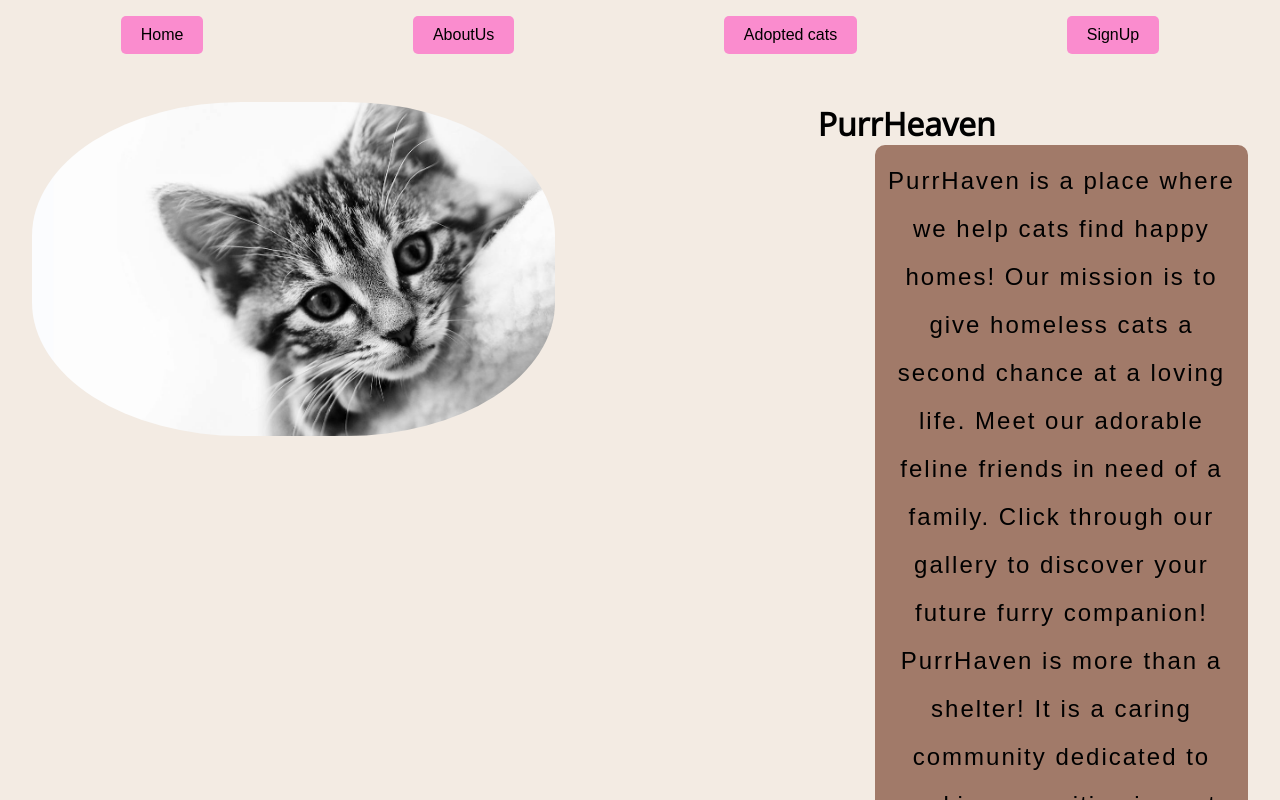
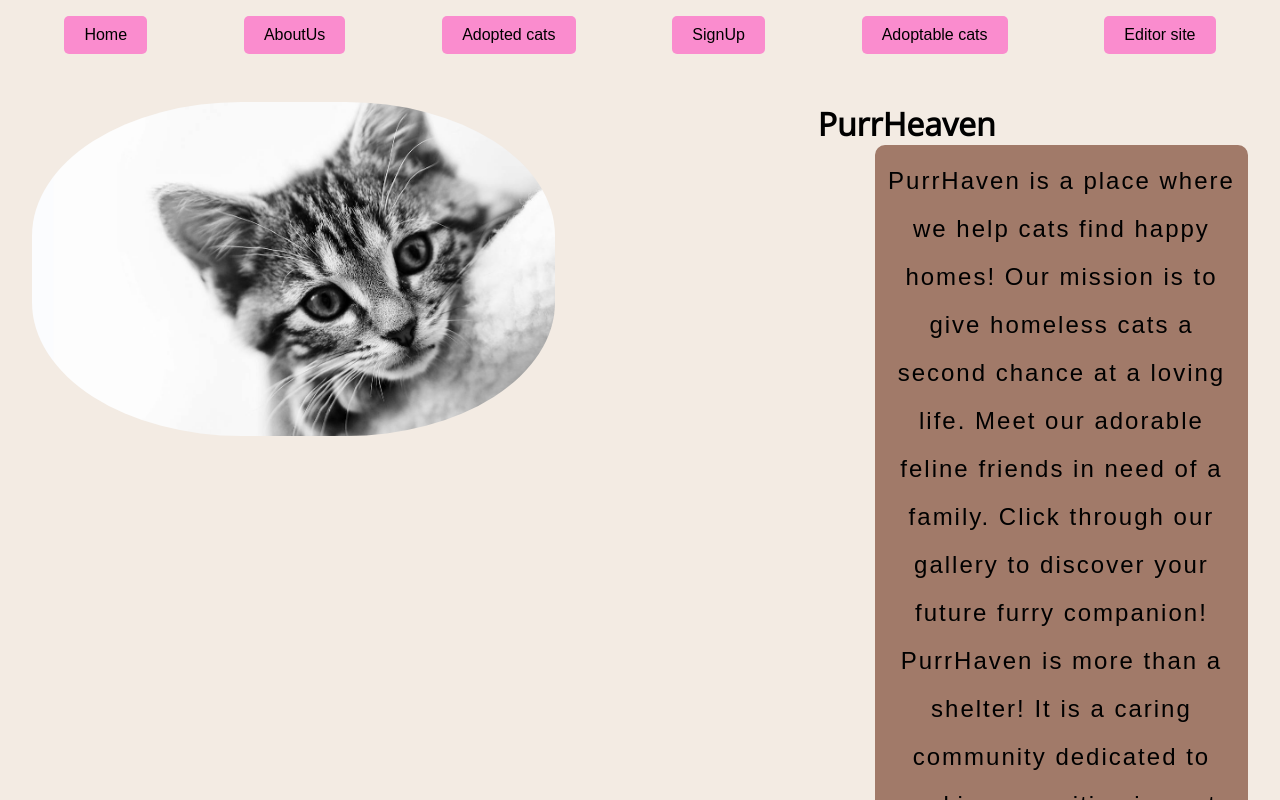
Before and after one commit to CodecoolGlobal/freestyle-mern-project-react-KertesVi, a React (Vite) app in the folder frontend/: page /aboutus in a window 1280 px wide. Shown: the top 800 px of the page. Built offline with nearby package versions, Linux system fonts and the light colour scheme.

Commit message:
cats uploaded, new buttons in nav bar

```diff
--- a/frontend/src/Components/Navbar.jsx
+++ b/frontend/src/Components/Navbar.jsx
@@ -16,6 +16,13 @@ export default function Navbar() {
       <Link to={"/signup"}>
         <button>SignUp</button>
       </Link>
+      <Link to={"/ourcats"}>
+        <button>Adoptable cats</button>
+      </Link>
+      <Link to={"/editor"}>
+        <button>Editor site</button>
+      </Link>
+
     </nav>
   );
 }
--- a/frontend/src/main.jsx
+++ b/frontend/src/main.jsx
@@ -23,10 +23,10 @@ ReactDOM.createRoot(document.getElementById("root")).render(
           <Route path='signup' element={<Signup/>}></Route>
           <Route path="adoptedcats" element={<AdoptedCats />}></Route>
           <Route path="ourcats" element={<Ourcats />}></Route>
+          <Route path="editor" element={<Editor />}></Route>
+        <Route path="ourcats/:id" element={<BreedModal/>}></Route>
+        </Route>
 
-        </Route>
-        <Route path="editor" element={<Editor />}></Route>
-        <Route path="ourcats/:id" element={<BreedModal/>}></Route>
       </Routes>
     </BrowserRouter>
   </React.StrictMode>
```
Also changed, not shown: 2 other files (tests, documents, lock files or other folders).
